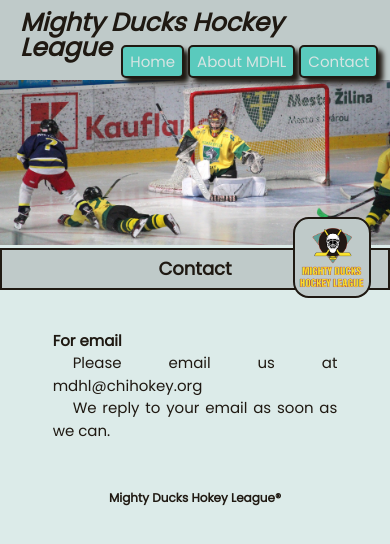
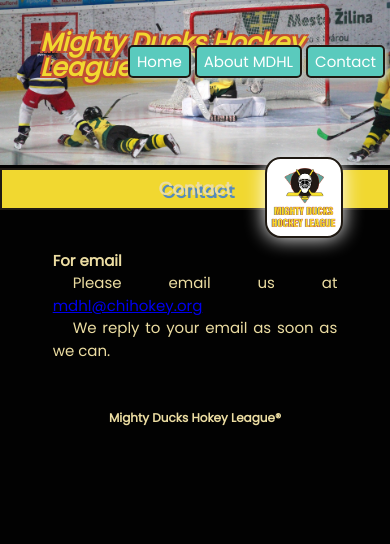
Before and after one commit to Msasiuk/CursoMindHub, a plain HTML site: page Tarea02/contact.html in a window 390 px wide. Drawn offline with Linux system fonts and the light colour scheme.

Commit message:
Puliendo Diseños

```diff
--- a/Tarea02/contact.html
+++ b/Tarea02/contact.html
@@ -6,7 +6,8 @@
     <title>MDHL: Contact</title>
     <link rel="stylesheet" href="./styles/reset.css" />
     <!-- <link rel="stylesheet" href="./styles/style.css" /> -->
-    <link rel="stylesheet" href="./styles/style_2.css" />
+    <!-- <link rel="stylesheet" href="./styles/style_2.css" /> -->
+    <link rel="stylesheet" href="./styles/style_3.css" />
     <link
       href="https://fonts.googleapis.com/css2?family=Poppins:wght@200&display=swap"
       rel="stylesheet"
@@ -31,10 +32,15 @@
 
       <h2 class="h2-header">Contact</h2>
 
-      <figure>
+      <figure class="figure-logo">
         <img
           src="./assets/logoMightyDucks01.png"
           class="img-logo"
+          alt="Logo Mighty Ducks Hockey League"
+        />
+        <img
+          src="./assets/hockey03.jpg"
+          class="img-hockey"
           alt="Logo Mighty Ducks Hockey League"
         />
       </figure>
@@ -51,7 +57,10 @@
     <main class="main">
       <section class="section-main">
         <h3>For email</h3>
-        <p>Please email us at mdhl@chihokey.org</p>
+        <p>
+          Please email us at
+          <a href="mailto:“mdhl@chihokey.org”">mdhl@chihokey.org</a>
+        </p>
         <p>We reply to your email as soon as we can.</p>
       </section>
     </main>
--- a/Tarea02/styles/style.css
+++ b/Tarea02/styles/style.css
@@ -1,4 +1,4 @@
-/* MAQUETA DE COLORES
+/* PALETA DE COLORES
 #F1D830 Amarillo opaco
 #1F1912 Pseudo negro
 #C14E35 Naranja opaco
@@ -34,36 +34,57 @@ body {
     font-weight: bold;
     font-family: 'Poppins', sans-serif;
     text-transform: uppercase;
-    text-shadow: #5BA39B 10px 10PX 20px;
-    color: #FFFFFF;
+    /*Use text shadow para dar borde a las letras, con stroke se perdía el interior amarillo de las letras*/
+    text-shadow: -2px 2px 0 #C14E35, 2px 2px 0 #C14E35, 2px -2px 0 #C14E35, -2px -2px 0 #C14E35;
+    color: #F1D830;
+    animation-name: animacionH1;
+    animation-duration: 4s;
+}
+
+@keyframes animacionH1 {
+    from {
+        transform: scale(0.9);
+    }
+
+    to {
+        transform: scale(1);
+    }
+}
+
+.figure-header {
+    /*Incorpore altura máxima porque la imagen era muy alta, y overflow para que el excedente de la imagen (que está al 100%) se oculte*/
+    max-height: 600px;
+    overflow: hidden;
 }
 
 .img-header {
     width: 100%;
-
 }
 
 .h2-header {
-    font-size: 25px;
+    font-size: 35px;
     text-align: center;
     background-color: #1F1912;
     color: white;
     padding: 10px 0;
+    margin-bottom: 90px;
 }
 
 .img-logo {
     background-color: white;
-    width: 20%;
+    width: 15%;
     position: absolute;
-    top: 62%;
+    top: 75%;
     left: 75%;
     border-radius: 20%;
+    box-shadow: 0px 0px 20px #1F1912;
 }
 
 .nav {
     position: absolute;
     font-size: 25px;
     /*Nav ocupa 25% el 75% lo ocupa el Main*/
+    top: 105%;
     left: 5%;
     width: 20%;
     line-height: 5;
@@ -72,10 +93,16 @@ body {
 .nav a {
     color: #F1D830;
     text-decoration: none;
+    /*Transition permite indicar el tiempo de duración de transición cuando el elemento cambia*/
+    transition: 0.5s;
+    transition-timing-function: ease-out;
+    text-shadow: 0px 0px 20px white;
 }
 
 .nav a:hover {
     color: #C14E35;
+    font-size: 27px;
+    text-shadow: 0px 0px 5px white;
 }
 
 .main {
@@ -115,12 +142,18 @@ body {
     text-align: center;
     font-weight: bold;
     font-size: 20px;
-    margin: 200px 0px 20px 0px;
+    margin: 150px 0px 20px 0px;
 }
 
 @media screen and (max-width:900px) {
     .h1 {
         font-size: 40px;
+    }
+
+    .h2-header {
+        margin-bottom: 50px;
+        font-size: 20px;
+
     }
 
     .nav {
@@ -131,6 +164,10 @@ body {
         line-height: 5;
     }
 
+    .nav a:hover {
+        font-size: 18px;
+    }
+
     .main {
         line-height: 2.5;
         margin-left: 25%;
@@ -139,29 +176,38 @@ body {
         right: 2%;
     }
 
-    .h2-header,
+
     .nav,
     .article-main p,
     .article-main h3,
     .section-main p,
     .section-main h3 {
-        font-size: 15px;
+        font-size: 17px;
     }
 
     .footer {
-        font-size: 10px;
+        font-size: 12px;
     }
 }
 
-@media screen and (max-width:400px) {
+@media screen and (max-width:500px) {
     .h1 {
-        font-size: 20px;
+        font-size: 25px;
+    }
+
+    .h2-header {
+        margin-bottom: 75px;
+        font-size: 17px;
     }
 
     .nav {
         position: absolute;
         width: 100%;
         text-align: center;
+    }
+
+    .nav a:hover {
+        font-size: 16px;
     }
 
     .nav li {
@@ -175,7 +221,6 @@ body {
         margin-right: auto;
     }
 
-    .h2-header,
     .nav,
     .article-main p,
     .article-main h3,
@@ -186,7 +231,7 @@ body {
 
     .footer {
         font-size: 10px;
+        margin: 50px 0px 20px 0px;
     }
 
-
 }
--- a/Tarea02/styles/style_2.css
+++ b/Tarea02/styles/style_2.css
@@ -14,6 +14,8 @@ body {
     background-color: #dcebe9;
     font-family: 'Poppins', sans-serif;
     color: #1F1912;
+    background: rgb(241, 216, 48);
+    background: linear-gradient(320deg, rgba(241, 216, 48, 1) 0%, rgba(191, 202, 201, 1) 47%, rgba(91, 163, 155, 1) 100%);
 }
 
 /*Normalizando el código para que el tamaño de la caja incluya el padding y el borde, no incluye el margen. Por defecto se encuentra -- box-sizing: box content --, pero en estos casos tengo que tener en cuenta sumar width, padding y border, en el caso anterior configura todo para que el total de el width especificado*/
@@ -33,8 +35,28 @@ body {
     font-style: italic;
     color: #1F1912;
     padding: 10px 20px 20px;
-    background-color: #BFCAC9;
+    /*Use text shadow para dar borde a las letras, con stroke se perdía el interior amarillo de las letras*/
+    text-shadow: -2px 2px 0 #C14E35, 2px 2px 0 #C14E35, 2px -2px 0 #C14E35, -2px -2px 0 #C14E35;
+    color: #F1D830;
+    animation-duration: 4s;
+    animation-name: animacionOpacidad;
+    text-align: left;
+}
 
+@keyframes animacionOpacidad {
+    from {
+        opacity: 0%;
+    }
+
+    to {
+        opacity: 100%;
+    }
+}
+
+.figure-header {
+    /*Incorpore altura máxima porque la imagen era muy alta, y overflow para que el excedente de la imagen (que está al 100%) se oculte*/
+    max-height: 600px;
+    overflow: hidden;
 }
 
 .img-header {
@@ -45,21 +67,37 @@ body {
     font-size: 35px;
     font-weight: bold;
     text-align: center;
-    background-color: #BFCAC9;
+    background-color: #F1D830;
     padding: 10px 0px;
     border: 2px solid #1F1912;
+    animation-duration: 2s;
+    animation-name: animacionAparicion;
+}
+
+@keyframes animacionAparicion {
+    from {
+        transform: scale(1.2, 1);
+        opacity: 0%;
+    }
+
+    to {
+        transform: scale(1, 1);
+        opacity: 100%;
+    }
 }
 
 .img-logo {
-    background-color: #BFCAC9;
+    background-color: white;
     /*Logo ocupa 23% el 77% lo ocupa el Main*/
-    width: 20%;
+    width: 18%;
     position: absolute;
     top: 110%;
-    left: 3%;
+    left: 5%;
     border-radius: 20%;
     border: 2px solid #1F1912;
+    box-shadow: 0px 0px 20px white;
 }
+
 
 .nav {
     position: absolute;
@@ -76,18 +114,24 @@ body {
     border-radius: 5px;
     box-shadow: 5px 5px 5px #1F1912;
     background-color: #5acabd;
+    transition: box-shadow 1s;
+    transition-timing-function: ease-in-out;
+}
+
+.nav li:hover {
+    box-shadow: 0px 0px 20px #1F1912;
 }
 
 .nav a {
-    color: #d7e4e3;
+    color: white;
     text-decoration: none;
-
+    transition: color 1s;
+    transition-timing-function: ease-in-out;
 }
 
 .nav a:hover {
-    color: #1F1912;
+    color: #F1D830;
 }
-
 
 .main {
     line-height: 2.5;
@@ -126,7 +170,7 @@ body {
     text-align: center;
     font-weight: bold;
     font-size: 20px;
-    margin: 200px 0px 20px 0px;
+    margin: 250px 0px 20px 0px;
 }
 
 @media screen and (max-width:1050px) {
@@ -162,10 +206,11 @@ body {
 
     .footer {
         font-size: 12px;
+        margin: 200px 0px 20px 0px;
     }
 }
 
-@media screen and (max-width:630px) {
+@media screen and (max-width:650px) {
     .h1 {
         font-size: 25px;
         top: 20px;
@@ -174,6 +219,7 @@ body {
 
     .h2-header {
         font-size: 18px;
+        text-align: center;
     }
 
     .nav {
@@ -184,8 +230,10 @@ body {
         width: 20%;
         position: absolute;
         top: 75%;
-        left: 75%;
+        left: 68%;
         border-radius: 20%;
+        animation-duration: 2s;
+        animation-name: animacionOpacidad;
     }
 
     .main {
--- a/Tarea02/styles/style_3.css
+++ b/Tarea02/styles/style_3.css
@@ -0,0 +1,292 @@
+/*
+#373739 gris claro
+#19191a gris opaco
+#020202 negro
+#c9b977 dorado opaco
+#ecdda2 dorado claro
+*/
+
+/* MAQUETA DE COLORES
+#F1D830 Amarillo opaco
+#1F1912 Pseudo negro
+#C14E35 Naranja opaco
+#5BA39B Verde Agua
+#BFCAC9 Gris Claro
+*/
+
+body {
+    background-color: #020202;
+    font-family: 'Poppins', sans-serif;
+    color: #ecdda2;
+}
+
+/*Normalizando el código para que el tamaño de la caja incluya el padding y el borde, no incluye el margen. Por defecto se encuentra -- box-sizing: box content --, pero en estos casos tengo que tener en cuenta sumar width, padding y border, en el caso anterior configura todo para que el total de el width especificado*/
+* {
+    box-sizing: border-box;
+}
+
+/*Se cambia a position relative pPara que los elementos hijos tomen posición absoluta con respecto al header y no al body*/
+.header {
+    position: relative;
+}
+
+.h1 {
+    position: absolute;
+    font-size: 70px;
+    font-weight: bold;
+    font-family: 'Poppins', sans-serif;
+    font-style: italic;
+    color: #1F1912;
+    padding: 10px 20px 20px;
+    /*Use text shadow para dar borde a las letras, con stroke se perdía el interior amarillo de las letras*/
+    text-shadow: -2px 2px 0 #C14E35, 2px 2px 0 #C14E35, 2px -2px 0 #C14E35, -2px -2px 0 #C14E35;
+    color: #F1D830;
+    animation-duration: 3s;
+    animation-name: animacionTitulo;
+    animation-timing-function: ease-in-out;
+    text-align: left;
+}
+
+@keyframes animacionTitulo {
+    0% {
+        opacity: 0;
+        /*traslate
+        1er valor horizontal
+        2do valor vertical-align: ;*/
+        transform: translate(10%, 40%) scale(0.5, 0.5);
+    }
+
+    50% {
+        opacity: 0.5;
+        transform: translate(5%, 50%) scale(0.7, 0.7);
+    }
+
+    100% {
+        opacity: 1;
+        transform: translate(0%, 0%) scale(1, 1);
+    }
+}
+
+.figure-header {
+    /*Incorpore altura máxima porque la imagen era muy alta, y overflow para que el excedente de la imagen (que está al 100%) se oculte*/
+    max-height: 600px;
+    overflow: hidden;
+}
+
+.img-header {
+    width: 100%;
+}
+
+.h2-header {
+    font-size: 35px;
+    font-weight: bold;
+    text-align: center;
+    background-color: #F1D830;
+    padding: 10px 0px;
+    border: 2px solid #1F1912;
+    text-shadow: 3px 3px 0px #558ABB;
+
+}
+
+
+.figure-logo {
+    width: 25%;
+}
+
+.figure-logo>img {
+    transition: 0.5s ease-in-out;
+}
+
+.img-logo {
+    background-color: white;
+    /*Logo ocupa 23% el 77% lo ocupa el Main*/
+    width: 18%;
+    position: absolute;
+    top: 110%;
+    left: 5%;
+    border-radius: 20%;
+    border: 2px solid #1F1912;
+    box-shadow: 0px 0px 20px white;
+}
+
+.img-hockey {
+    background-color: white;
+    /*Logo ocupa 23% el 77% lo ocupa el Main*/
+    width: 18%;
+    position: absolute;
+    top: 116%;
+    left: 0%;
+    border-radius: 20%;
+    border: 2px solid #1F1912;
+    box-shadow: 0px 0px 20px white;
+    opacity: 0;
+}
+
+.figure-logo:hover .img-hockey {
+    translate: 28%;
+    opacity: 1.0;
+
+}
+
+.figure-logo:hover .img-logo {
+    opacity: 0.0;
+}
+
+.nav {
+    position: fixed;
+    font-size: 25px;
+    top: 5px;
+    right: 5px;
+    text-align: center;
+}
+
+.nav li {
+    display: inline-block;
+    padding: 7px;
+    border: 2px solid #1F1912;
+    border-radius: 5px;
+    box-shadow: 2px 2px 5px #BFCAC9;
+    background-color: #5acabd;
+    transition: 0.5s;
+}
+
+.nav li:hover {
+    box-shadow: 2px 2px 10px #BFCAC9;
+    transform: rotate(-5deg);
+
+}
+
+.nav a {
+    color: white;
+    text-decoration: none;
+    transition: color 0.5s;
+}
+
+.nav a:hover {
+    color: #F1D830;
+
+}
+
+.main {
+    line-height: 2.5;
+    margin-left: 25%;
+    /*Logo ocupa 25% el 75% lo ocupa el Main*/
+    width: 72%;
+    right: 5%;
+}
+
+.article-main,
+.section-main {
+    line-height: 1.5;
+    margin: 40px 0;
+}
+
+.article-main p {
+    font-weight: bold;
+    font-size: 25px;
+    font-style: italic;
+    text-align: justify;
+}
+
+.article-main h3,
+.section-main p {
+    text-indent: 20px;
+    font-size: 25px;
+    text-align: justify;
+}
+
+.section-main h3 {
+    font-size: 25px;
+    font-weight: bold;
+}
+
+.footer {
+    text-align: center;
+    font-weight: bold;
+    font-size: 20px;
+    margin: 250px 0px 20px 0px;
+}
+
+@media screen and (max-width:1050px) {
+    .h1 {
+        font-size: 40px;
+        top: 30px;
+        left: 30px;
+    }
+
+    .h2-header {
+        font-size: 25px;
+    }
+
+    .nav {
+        top: 60px;
+    }
+
+    .main {
+        line-height: 2.5;
+        margin-left: 25%;
+        /*Nav ocupa 25% el 75% lo ocupa el Main*/
+        width: 73%;
+        right: 2%;
+    }
+
+    .nav,
+    .article-main p,
+    .article-main h3,
+    .section-main p,
+    .section-main h3 {
+        font-size: 18px;
+    }
+
+    .footer {
+        font-size: 12px;
+        margin: 200px 0px 20px 0px;
+    }
+}
+
+@media screen and (max-width:650px) {
+    .h1 {
+        font-size: 25px;
+        top: 20px;
+        left: 20px;
+    }
+
+    .h2-header {
+        font-size: 18px;
+        text-align: center;
+    }
+
+    .nav {
+        top: 45px;
+    }
+
+    .img-logo {
+        width: 20%;
+        position: absolute;
+        top: 75%;
+        left: 68%;
+        border-radius: 20%;
+        animation-duration: 2s;
+        animation-name: animacionOpacidad;
+    }
+
+    .main {
+        line-height: 2.5;
+        margin-top: 40px;
+        margin-left: auto;
+        margin-right: auto;
+    }
+
+    .nav,
+    .article-main p,
+    .article-main h3,
+    .section-main p,
+    .section-main h3 {
+        font-size: 15px;
+    }
+
+    .footer {
+        font-size: 12px;
+        margin-top: 50px;
+    }
+}
```
Also changed, not shown: Tarea02/about.html (+8 -2 lines), Tarea02/index.html (+8 -2 lines).
